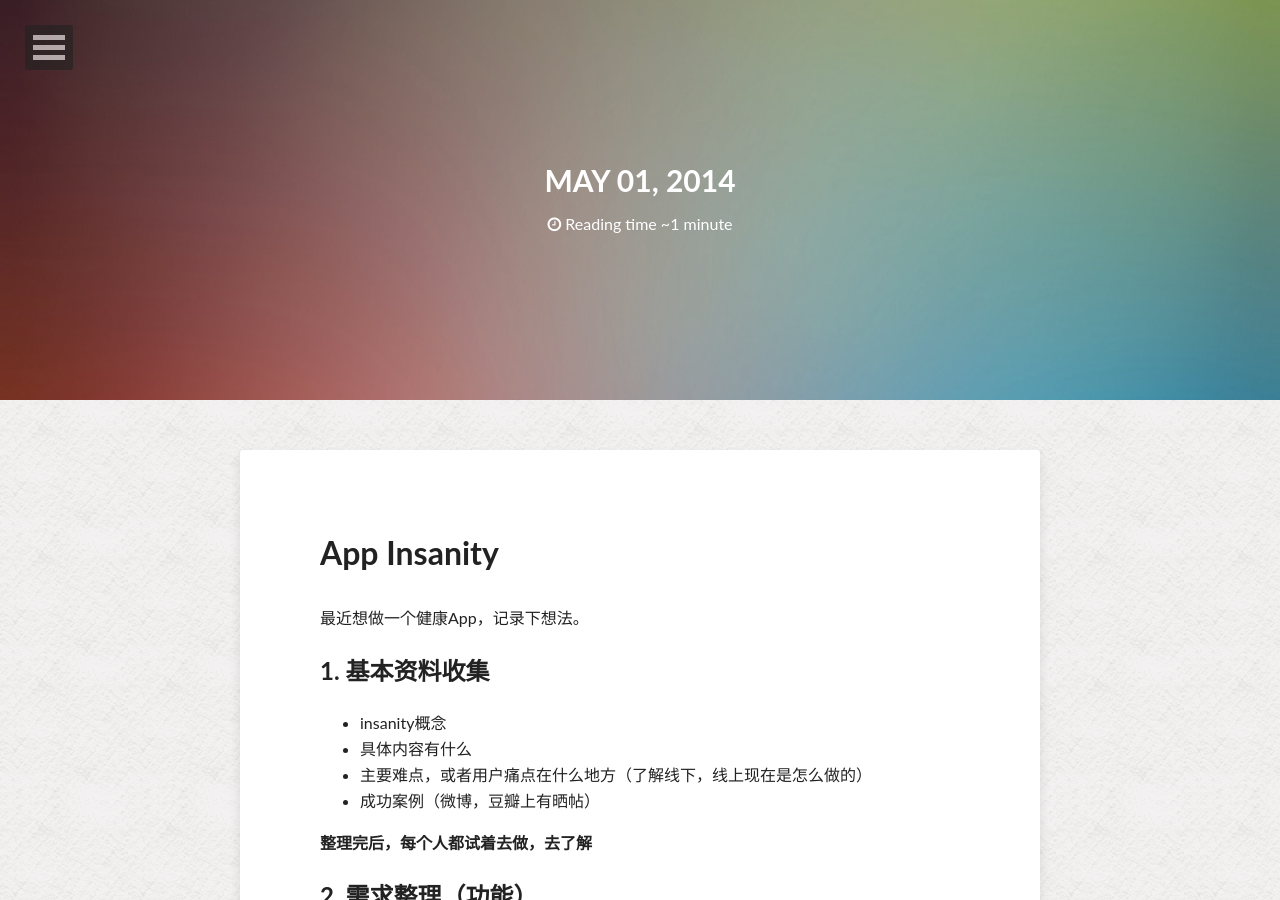
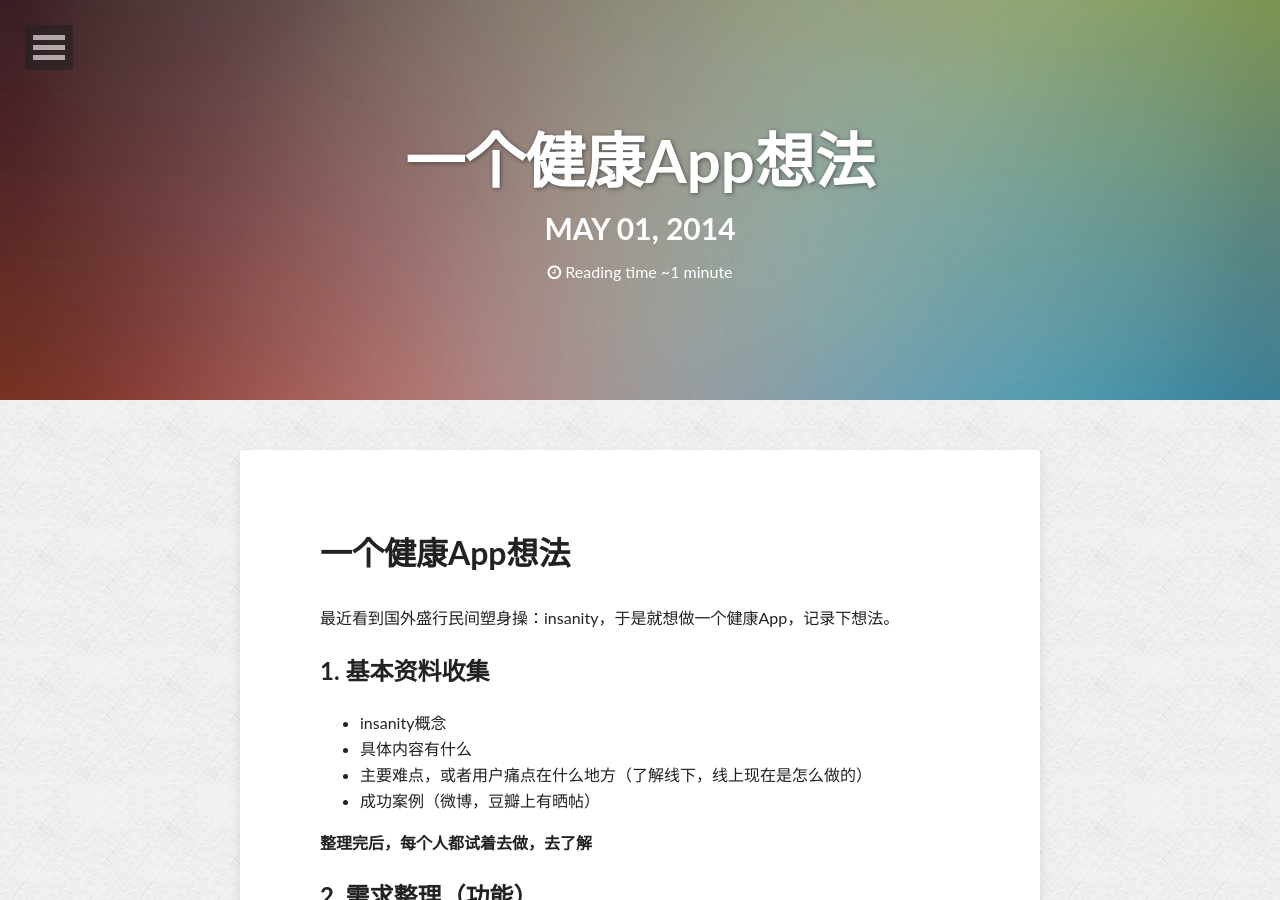
Before and after one commit to laoshucheng/tonyrisk, a Jekyll site: the page built from _posts/2014-05-01-start-insanity-app.md, in a window 1280 px wide and 900 px high. Built offline with Jekyll 4.4.1, drawn with Linux system fonts in a browser that asks for light colours; nearby versions of some CDN libraries; some of the changed text lies outside the part shown.

```diff
--- a/_posts/2014-05-01-start-insanity-app.md
+++ b/_posts/2014-05-01-start-insanity-app.md
@@ -1,14 +1,14 @@
 ---
 layout: post
-title: ""
+title: "一个健康App想法"
 tags: []
 image:
   feature: posts.jpg
 ---
 
-# App Insanity
+# 一个健康App想法
 
-最近想做一个健康App，记录下想法。
+最近看到国外盛行民间塑身操：insanity，于是就想做一个健康App，记录下想法。
 
 ## 1. 基本资料收集
 - insanity概念
```
Also changed, not shown: _posts/2014-01-01-blog-github.md (+1 -1 lines), _posts/2014-02-01-git-general-operations.md (+1 -1 lines), _posts/2014-03-01-markdown-cheatsheet.md (+1 -1 lines), _posts/2014-04-01-quick-learn-new-program-language.md (+1 -1 lines).
